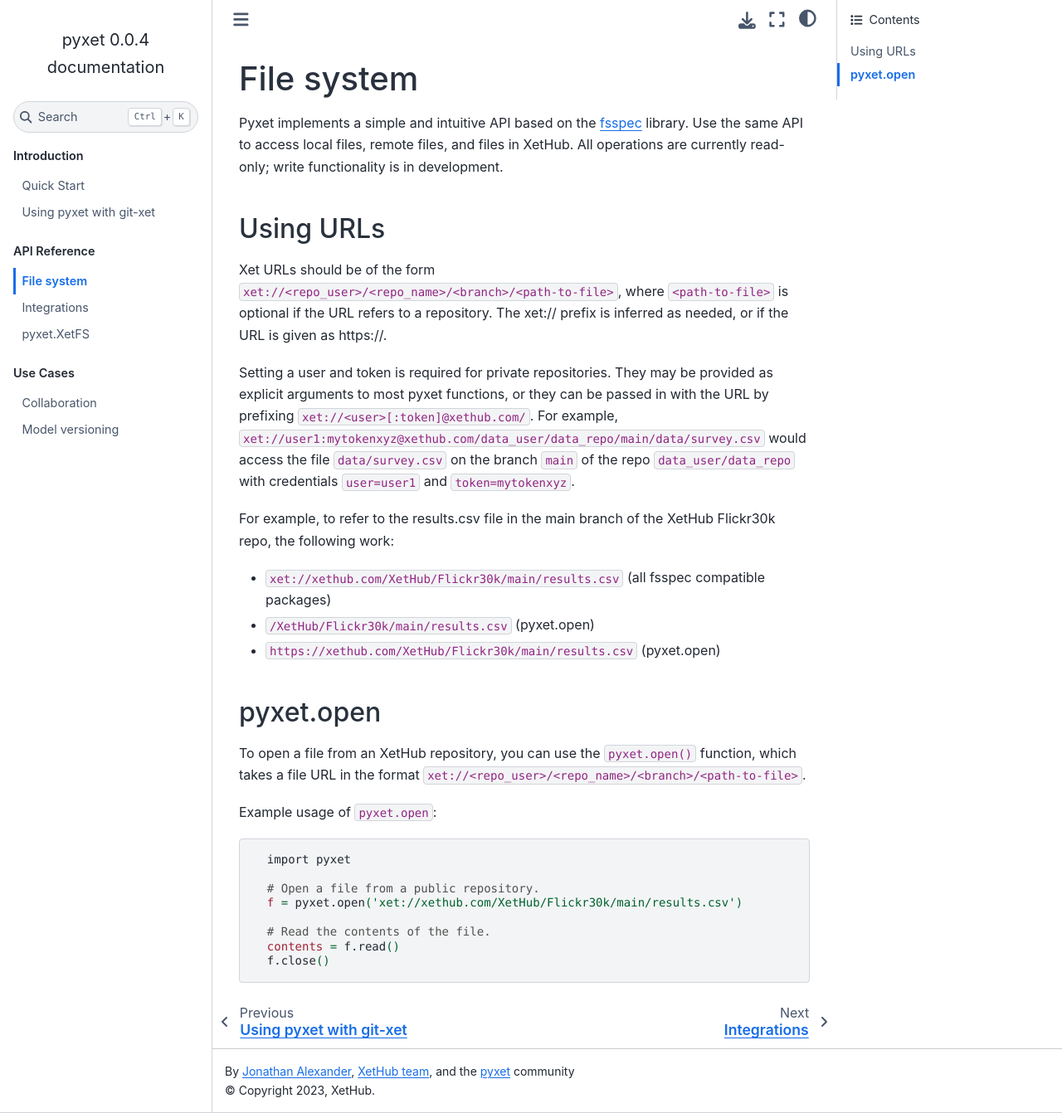
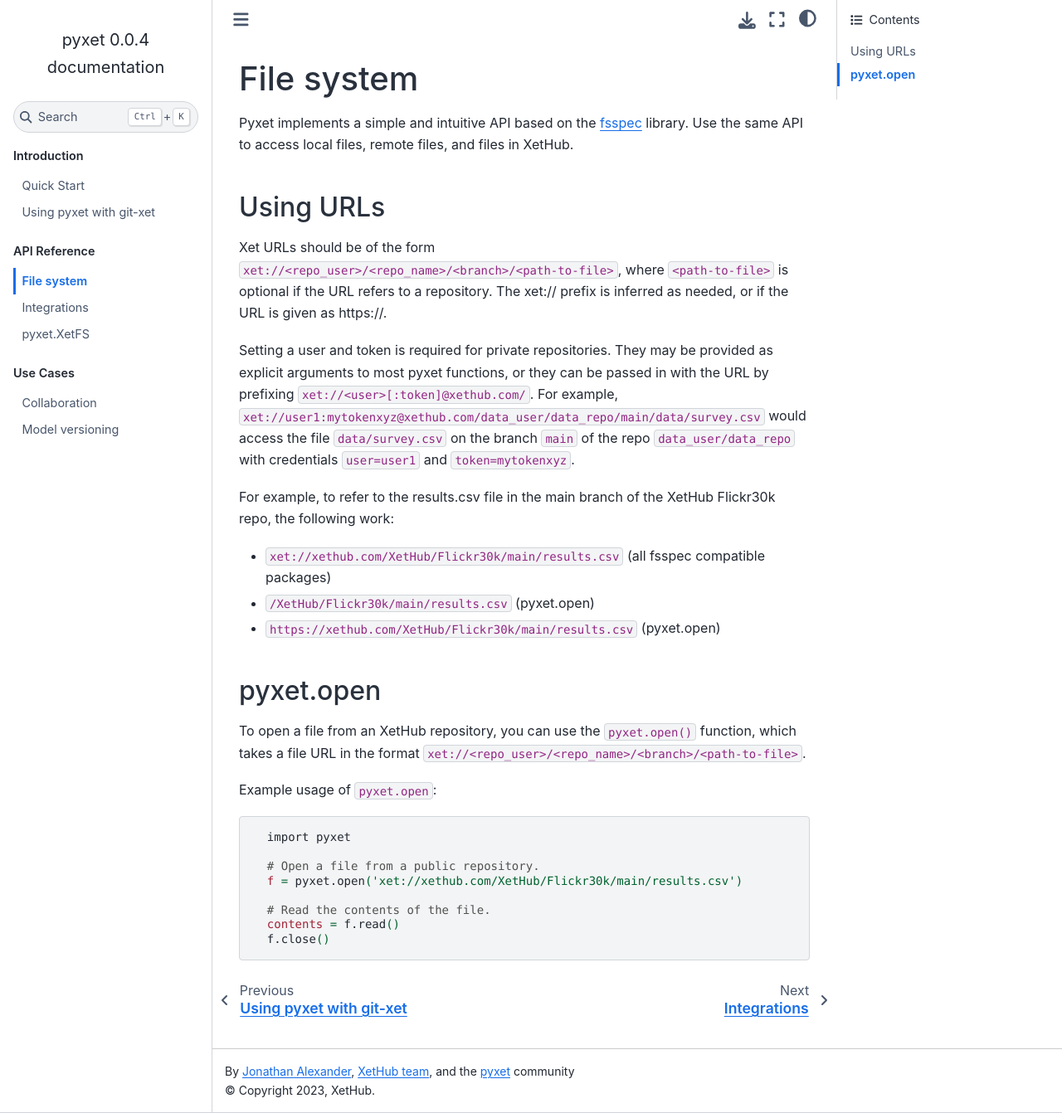
Before and after one commit to xetdata/pyxet, a Sphinx documentation site: the page built from docs/markdowns/filesystem.md, in a window 1280 px wide and 1342 px high. Shown: the whole window at 83% size. Built offline with Sphinx 7.4.7 and the Sphinx Book theme 1.1.4, drawn with Linux system fonts in a browser that asks for light colours; pages that are not in the unit, such as notebooks, are missing from menus.

Commit message:
PR comments

```diff
--- a/docs/markdowns/filesystem.md
+++ b/docs/markdowns/filesystem.md
@@ -1,8 +1,7 @@
 # File system
 
 Pyxet implements a simple and intuitive API based on the [fsspec](https://filesystem-spec.readthedocs.io/en/latest/) library.
-Use the same API to access local files, remote files, and files in XetHub. All operations are currently read-only; write functionality
-is in development.
+Use the same API to access local files, remote files, and files in XetHub.
 
 ## Using URLs
 
```
Also changed, not shown: docs/pyxet.rst (deleted, +0 -18 lines).
